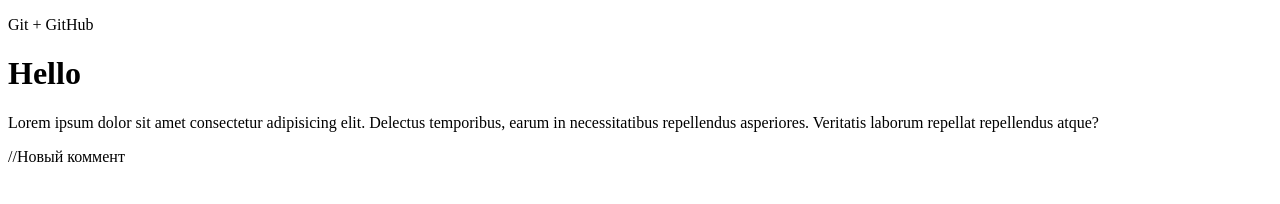
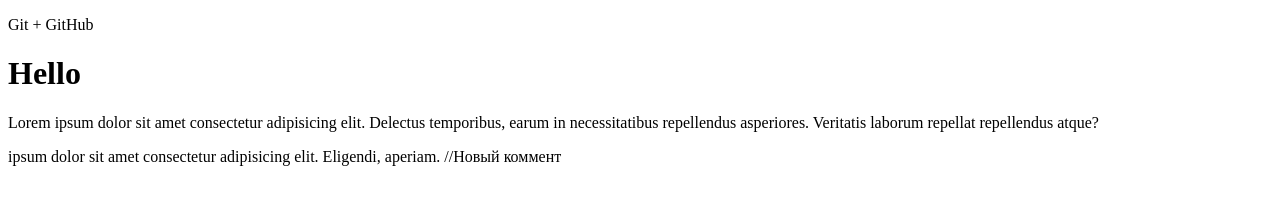
Before and after one commit to TheDemmsAd/myrep, a plain HTML site: page index.html in a window 1280 px wide. Drawn offline with Linux system fonts and the light colour scheme.

Commit message:
Add files

```diff
--- a/index.html
+++ b/index.html
@@ -10,6 +10,7 @@
     <p>Git + GitHub</p>
     <h1>Hello</h1>
     <p>Lorem ipsum dolor sit amet consectetur adipisicing elit. Delectus temporibus, earum in necessitatibus repellendus asperiores. Veritatis laborum repellat repellendus atque?</p>
+    <p> ipsum dolor sit amet consectetur adipisicing elit. Eligendi, aperiam.
 </body>
 </html>
 //Новый коммент
```
Also changed, not shown: about.html (added).
